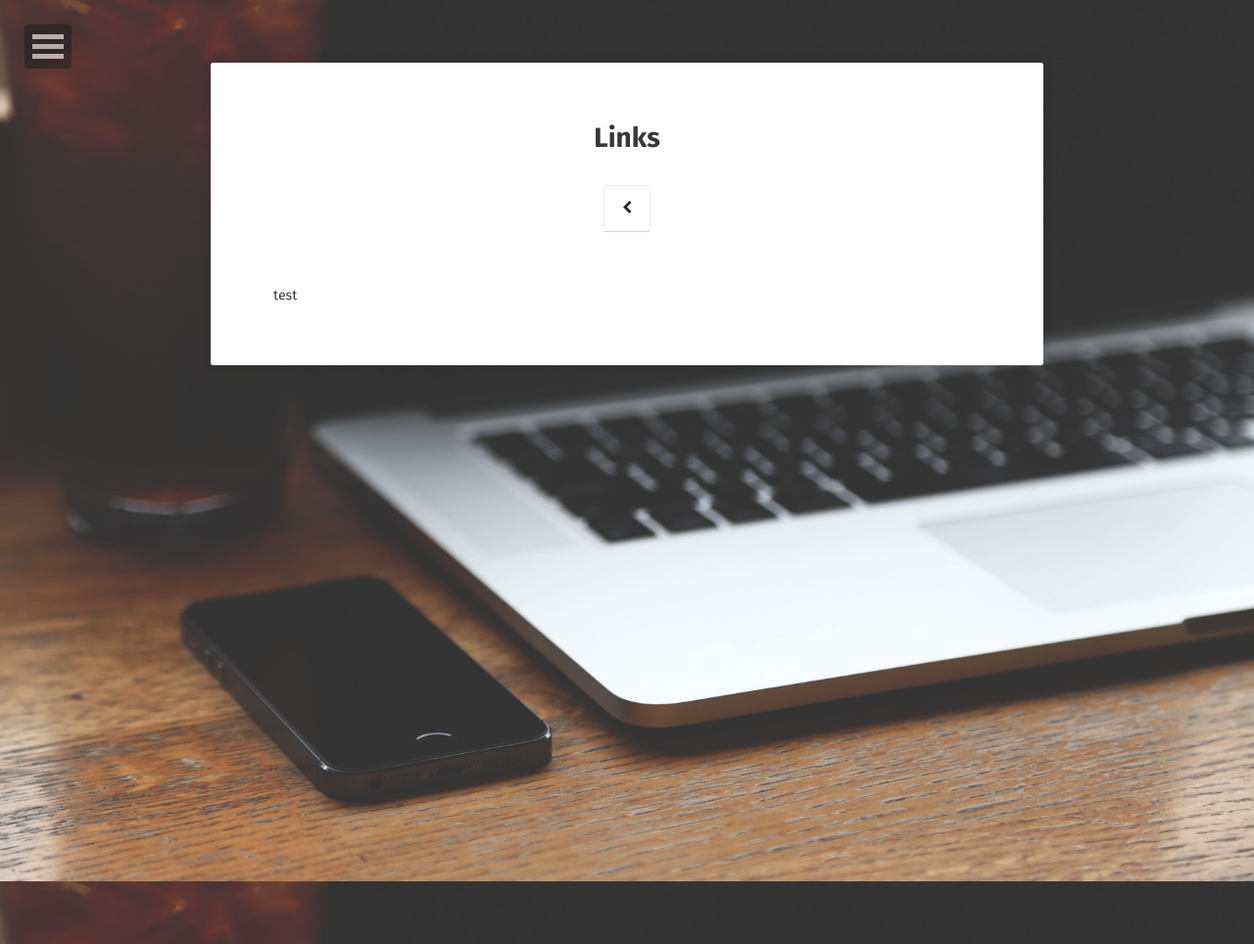
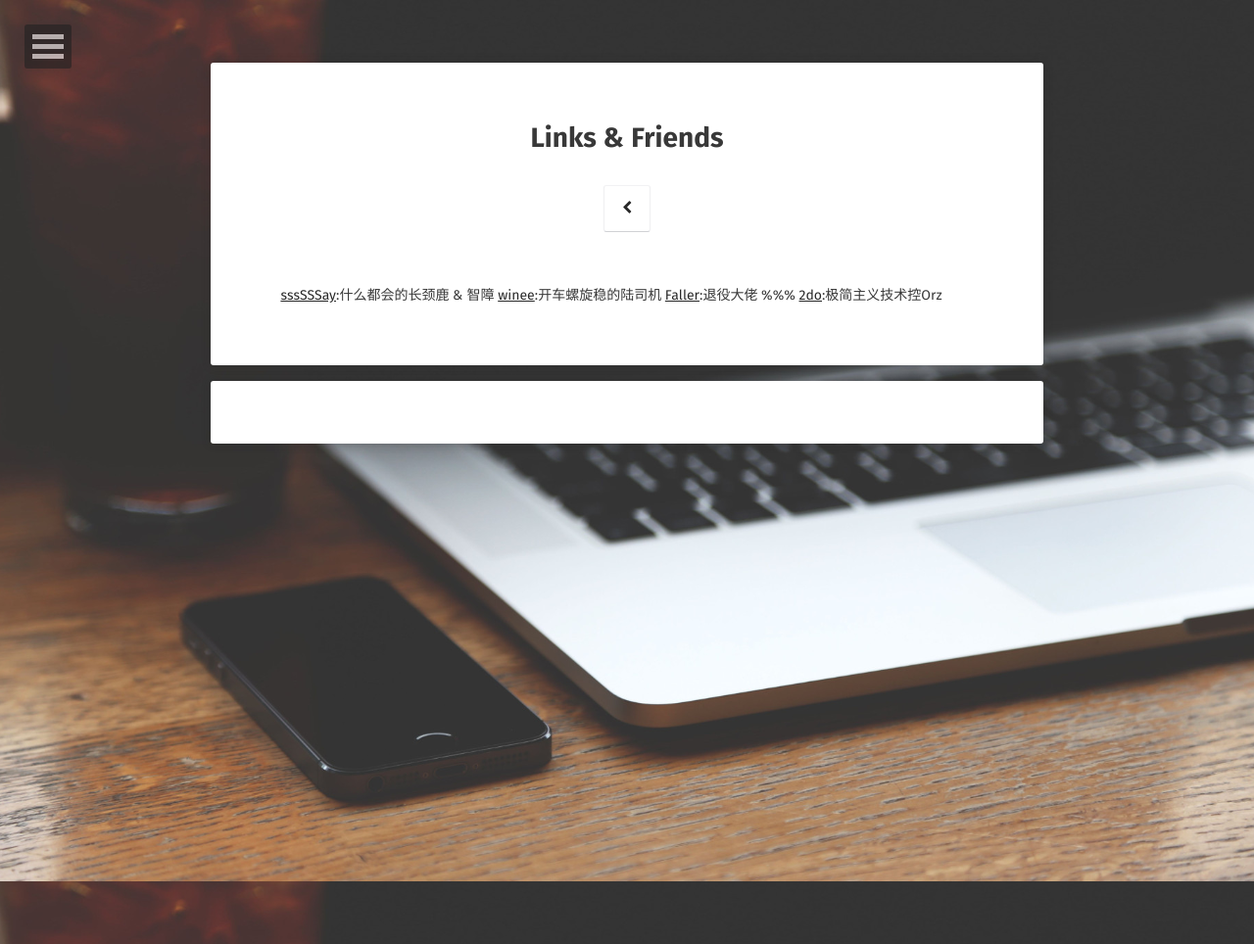
Before and after one commit to olers/olers.github.io, a Jekyll site: the page built from links/index.md, in a window 1280 px wide. Shown: the whole page at 98% size. Built offline with Jekyll 4.4.1, drawn with Linux system fonts in a browser that asks for light colours; some web fonts are replaced; comment, search, counter and statistics services are not loaded.

Commit message:
Update index.md

```diff
--- a/links/index.md
+++ b/links/index.md
@@ -1,7 +1,10 @@
 ---
 layout: page
-title: Links
-comments: false
+title: Links & Friends
+comments: true
 ---
 
-test
+[sssSSSay](https://ssssssay.github.io/):什么都会的长颈鹿 & 智障
+[winee](http://blog.leanote.com/winee):开车螺旋稳的陆司机
+[Faller](http://blog.leanote.com/faller):退役大佬 %%%
+[2do](http://2do.bitcron.com/post/links?type=page):极简主义技术控Orz
```
